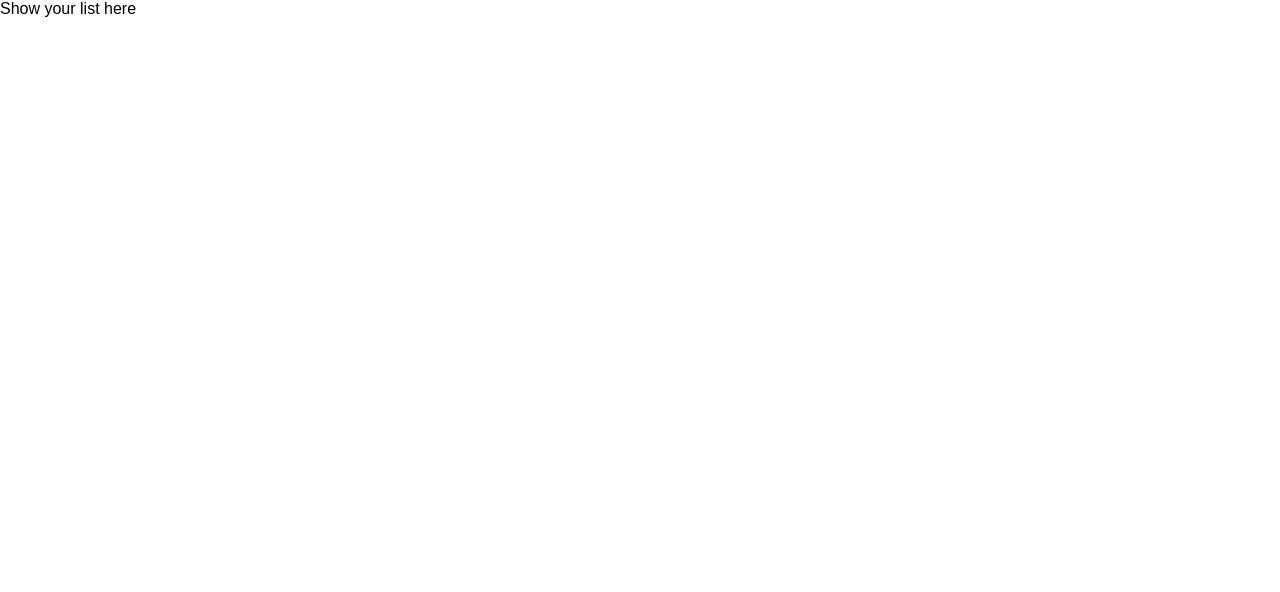
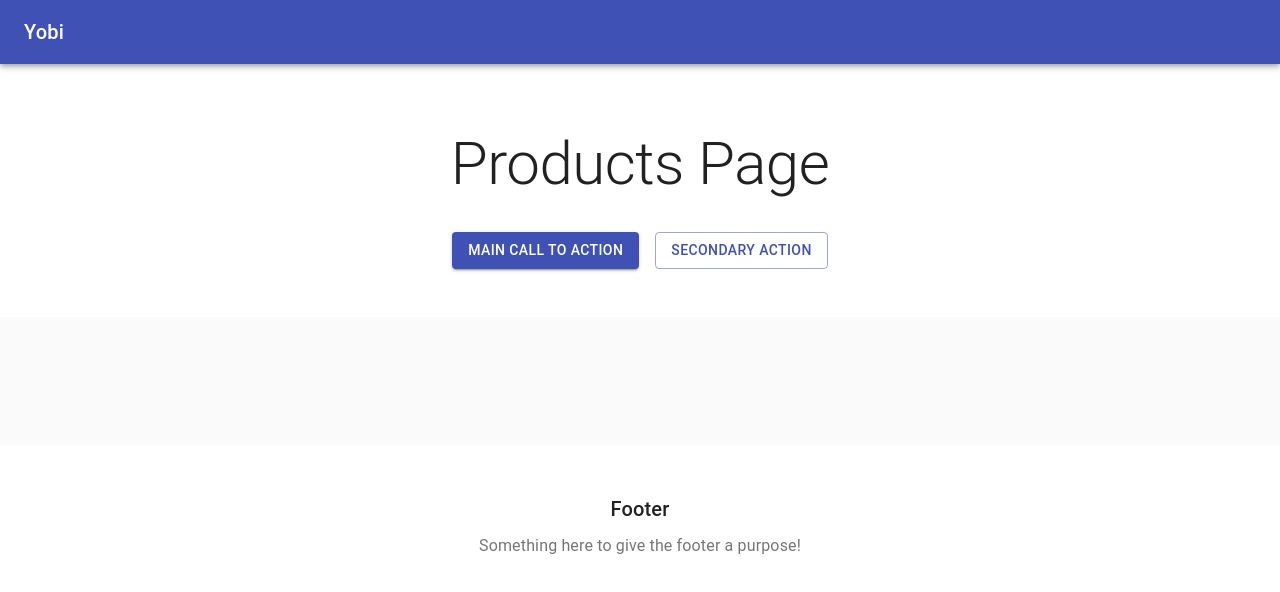
Before and after one commit to Guusy/yobi-interview-challenge, a React app: page / in a window 1280 px wide. Shown: the top 592 px of the page. Built offline with nearby package versions, Linux system fonts and the light colour scheme; no server answers.

Commit message:
add material-ui lib and basic layout

```diff
--- a/package.json
+++ b/package.json
@@ -4,6 +4,7 @@
   "private": true,
   "dependencies": {
     "@babel/core": "7.4.3",
+    "@material-ui/core": "^4.2.0",
     "@svgr/webpack": "4.1.0",
     "@typescript-eslint/eslint-plugin": "1.6.0",
     "@typescript-eslint/parser": "1.6.0",
--- a/src/components/Products.js
+++ /dev/null
@@ -1,15 +0,0 @@
-import React, { useEffect } from 'react';
-
-import ProductsContainer from '../containers/Products';
-
-const Products = (props) => {
-    const { getProducts } = props
-    useEffect(() => {
-        getProducts();
-    }, [])
-    return (
-        <div>Show your list here</div>
-    );
-}
-
-export default Products;
--- a/src/containers/Products.js
+++ b/src/containers/Products.js
@@ -1,7 +1,7 @@
 import { connect } from 'react-redux';
 import { bindActionCreators } from 'redux';
 
-import Products from '../components/Products';
+import Products from '../pages/products/ProductsPage';
 
 const mapStateToProps = () => {
     // Define connection properties
--- /dev/null
+++ b/src/pages/products/ProductsPage.js
@@ -0,0 +1,105 @@
+/* import React, { useEffect } from 'react';
+
+import ProductsContainer from '../containers/Products';
+
+const Products = (props) => {
+    const { getProducts } = props
+    useEffect(() => {
+        getProducts();
+    }, [])
+    return (
+        <div>Show your list here</div>
+    );
+}
+
+export default Products;
+ */
+import React from 'react';
+import AppBar from '@material-ui/core/AppBar';
+import Button from '@material-ui/core/Button';
+
+import CssBaseline from '@material-ui/core/CssBaseline';
+import Grid from '@material-ui/core/Grid';
+import Toolbar from '@material-ui/core/Toolbar';
+import Typography from '@material-ui/core/Typography';
+import { makeStyles } from '@material-ui/core/styles';
+import Container from '@material-ui/core/Container';
+import Link from '@material-ui/core/Link';
+
+const useStyles = makeStyles(theme => ({
+    icon: {
+        marginRight: theme.spacing(2),
+    },
+    heroContent: {
+        backgroundColor: theme.palette.background.paper,
+        padding: theme.spacing(8, 0, 6),
+    },
+    heroButtons: {
+        marginTop: theme.spacing(4),
+    },
+    cardGrid: {
+        paddingTop: theme.spacing(8),
+        paddingBottom: theme.spacing(8),
+    },
+    footer: {
+        backgroundColor: theme.palette.background.paper,
+        padding: theme.spacing(6),
+    },
+}));
+
+
+export default function Album() {
+    const classes = useStyles();
+
+    return (
+        <React.Fragment>
+            <CssBaseline />
+            <AppBar position="relative">
+                <Toolbar>
+                    <Typography variant="h6" color="inherit" noWrap>
+                        Yobi
+          </Typography>
+                </Toolbar>
+            </AppBar>
+            <main>
+                {/* Hero unit */}
+                <div className={classes.heroContent}>
+                    <Container maxWidth="sm">
+                        <Typography component="h1" variant="h2" align="center" color="textPrimary" gutterBottom>
+                            Products Page
+                        </Typography>
+                        <div className={classes.heroButtons}>
+                            <Grid container spacing={2} justify="center">
+                                <Grid item>
+                                    <Button variant="contained" color="primary">
+                                        Main call to action
+                  </Button>
+                                </Grid>
+                                <Grid item>
+                                    <Button variant="outlined" color="primary">
+                                        Secondary action
+                  </Button>
+                                </Grid>
+                            </Grid>
+                        </div>
+                    </Container>
+                </div>
+                <Container className={classes.cardGrid} maxWidth="md">
+                    <Grid container spacing={4}>
+                        {/* products */}
+                    </Grid>
+                </Container>
+            </main>
+            {/* Footer */}
+            <footer className={classes.footer}>
+                <Typography variant="h6" align="center" gutterBottom>
+                    Footer
+        </Typography>
+                <Typography variant="subtitle1" align="center" color="textSecondary" component="p">
+                    Something here to give the footer a purpose!
+        </Typography>
+            </footer>
+            {/* End footer */}
+        </React.Fragment>
+    );
+}
```
Also changed, not shown: src/pages/products/components/product/Product.js (added, +59 -0 lines), 1 other file (tests, documents, lock files or other folders).
